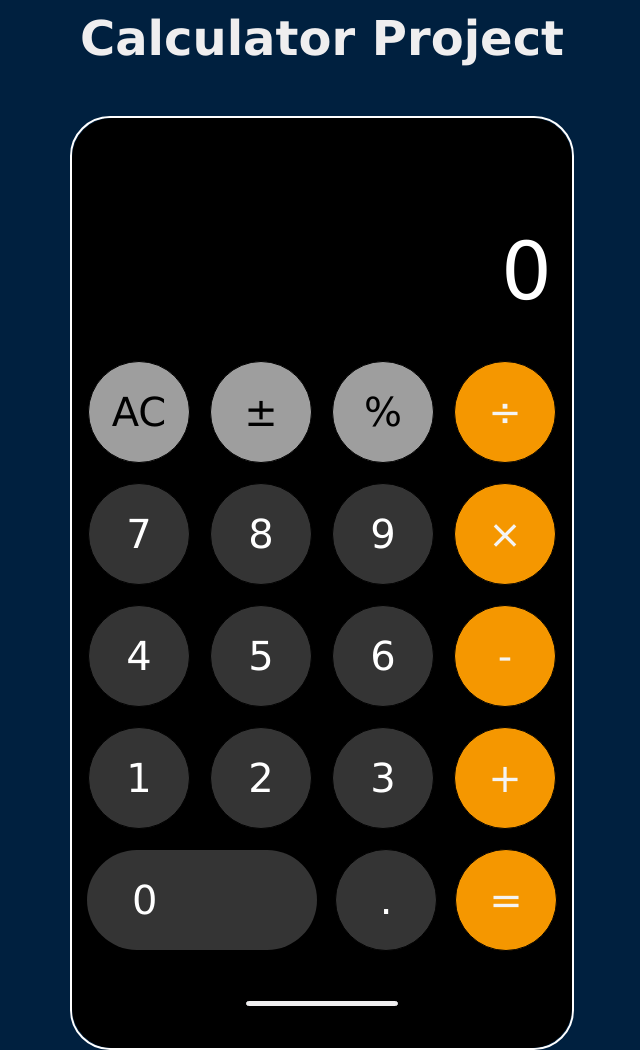
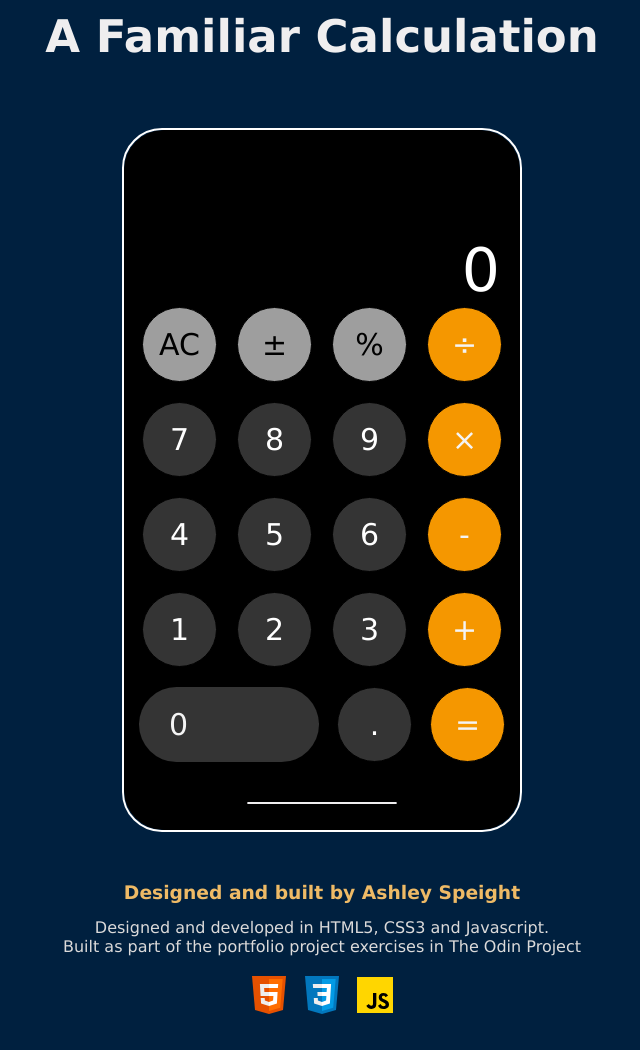
Before and after one commit to speightashley/calculator, a plain HTML site: page index.html in a window 1280 px wide. Shown: the part 40-1090 px from the top of the page, without its empty margins (318-958 px from the left). Drawn offline with Linux system fonts and the light colour scheme.

Commit message:
Finish working version

```diff
--- a/index.html
+++ b/index.html
@@ -15,7 +15,7 @@
   </head>
   <body>
     <header>
-      <h1>Calculator Project</h1>
+      <h1>A Familiar Calculation</h1>
     </header>
     <main>
       <div id="container">
@@ -48,6 +48,18 @@
     </main>
     <footer>
       <h3>Designed and built by Ashley Speight</h3>
+      <p class="footer">
+        Designed and developed in HTML5, CSS3 and Javascript.
+      </p>
+      <p class="footer">
+        Built as part of the portfolio project exercises in The Odin Project
+      </p>
+
+      <div id="logos">
+        <img src="/images/icons8-html-5.svg" alt="" srcset="" />
+        <img src="/images/icons8-css3-48.svg" alt="" />
+        <img src="/images/icons8-javascript.svg" alt="" srcset="" />
+      </div>
       <p id="social">
         <a href="https://github.com/speightashley/" class="fa fa-github"></a>
       </p>
--- a/script.js
+++ b/script.js
@@ -9,9 +9,23 @@ let value1 = 0;
 let value2 = 0;
 let finalResult = 0;
 let lastOp = "";
-let pressedEquals = false;
+let equalsPressed = false;
 
 result.innerText = displayValue;
+// TODO : Handle chaining of values
+
+/*
+
+Without pressing =
+1. enter a number - Store as displayValue, show on results inner text
+2. push an operator - Move display value into value1 -> store operator in lastOp, Change display value to lastOp, result inner text becomes operator
+3. reset display value to 0
+4. enter another number - store in display value
+4. push another operator - store display value in value2, reset display value to 0, calculate the result
+
+
+
+*/
 
 // Get digits
 for (const digit of digits) {
@@ -34,6 +48,7 @@ for (const fun of calfunc) {
       lastOp = "";
       value1 = 0;
       value2 = 0;
+      finalResult = 0;
       result.innerText = displayValue;
     }
   });
@@ -42,15 +57,25 @@ for (const fun of calfunc) {
 // operator actions
 for (const op of operators) {
   op.addEventListener("click", (e) => {
-    if (value1 == 0) {
-      value1 = displayValue;
-      displayValue = 0;
-      result.innerText = e.target.id;
-      lastOp = e.target.id;
-    } else {
-      lastOp = e.target.id;
-      result.innerText = lastOp;
-      displayValue = 0;
+    if (equalsPressed == false) {
+      if (value1 == 0) {
+        value1 = displayValue;
+        displayValue = e.target.id;
+        lastOp = displayValue;
+        result.innerText = displayValue;
+        displayValue = 0;
+      } else if (value1 != 0) {
+        value2 = displayValue;
+        displayValue = 0;
+        result.innerText = value2;
+        finalResult = getResult(value1, lastOp, value2);
+        lastOp = e.target.id;
+        displayValue = finalResult;
+        result.innerText = displayValue;
+        value2 = 0;
+        value1 = displayValue;
+        displayValue = 0;
+      }
     }
   });
 }
@@ -60,9 +85,19 @@ eq.addEventListener("click", (e) => {
     value2 = displayValue;
     displayValue = 0;
     finalResult = getResult(value1, lastOp, value2);
+    displayValue = finalResult;
+    value1 = 0;
+    value2 = 0;
+    finalResult = 0;
+
+    result.innerText = displayValue;
+  } else {
+    finalResult = getResult(value1, lastOp, value2);
+    result.innerText = finalResult;
+    value2 = 0;
     value1 = finalResult;
-    value2 = 0;
-    result.innerText = finalResult;
+    displayValue = 0;
+    finalResult = 0;
   }
 });
 
--- a/style.css
+++ b/style.css
@@ -1,6 +1,7 @@
 * {
   margin: 0;
   padding: 0;
+  box-sizing: border-box;
 }
 
 body {
@@ -8,26 +9,27 @@ body {
   font-family: "Lucida Sans", "Lucida Sans Regular", "Lucida Grande",
     "Lucida Sans Unicode", Geneva, Verdana, sans-serif;
   background-color: #00203fff;
-  height: 1200px;
-}
-
-h1 {
-  color: #efeeef;
-  font-size: 48px;
+  min-height: 100vh;
 }
 
 header {
   padding: 50px;
+  text-align: center;
 }
-
+header h1 {
+  color: #efeeef;
+  font-size: 45px;
+  padding-bottom: 15px;
+}
 main {
   display: flex;
   justify-content: center;
+  margin-top: 0px;
 }
 
 div#container {
-  min-width: 500px;
-  max-width: 500px;
+  min-width: 400px;
+  max-width: 400px; /* changed from 700 to 400 */
   height: 100%;
   /* border: 1px solid black; */
   border-top-right-radius: 40px;
@@ -35,6 +37,9 @@ div#container {
   border-bottom-left-radius: 40px;
   border-bottom-right-radius: 40px;
   border: 2px solid white;
+  overflow: hidden;
+  align-self: center;
+  justify-self: center;
 }
 
 div#result {
@@ -46,11 +51,12 @@ div#result {
   height: 200px;
   border-top-right-radius: 40px;
   border-top-left-radius: 40px;
+  padding-bottom: 25px;
 }
 
 div#result span {
   align-self: flex-end;
-  font-size: 80px;
+  font-size: 60px;
   padding-right: 20px;
 }
 
@@ -58,7 +64,7 @@ div#buttons {
   display: flex;
   flex-direction: row;
   gap: 20px;
-  height: 700px;
+  height: 500px; /*changed from 700 to 500 */
   padding: 15px;
   justify-content: center;
   align-content: center;
@@ -72,9 +78,9 @@ div#buttons {
 div.button {
   border-radius: 100%;
   border: 1px solid black;
-  width: 100px;
-  height: 100px;
-  font-size: 40px;
+  width: 75px; /*changed from 100 to 75 same below */
+  height: 75px;
+  font-size: 30px;
   /* font-weight: bold; */
   display: flex;
   justify-content: center;
@@ -87,12 +93,13 @@ div#bottom {
   justify-content: space-between;
   flex-direction: row;
   align-items: center;
+  padding-bottom: 15px;
 }
 
 div.doublebutton {
-  width: 230px;
-  height: 100px;
-  font-size: 40px;
+  width: 180px; /* changed from 230 to 180 */
+  height: 75px;
+  font-size: 30px;
   /* font-weight: bold; */
   /* display: flex; */
   border-radius: 100px;
@@ -100,10 +107,11 @@ div.doublebutton {
   align-content: center;
   display: flex;
   align-items: center;
+  color: #f4f4f4;
 }
 
 div.doublebutton p {
-  padding-left: 45px;
+  padding-left: 30px;
 }
 
 .op {
@@ -150,8 +158,9 @@ hr {
   border-radius: 40px;
   background-color: #efeeef;
   width: 150px;
-  height: 3px;
-  margin-top: 30px;
+  height: 1px;
+  margin-top: 5px;
+  margin-bottom: 50px;
 }
 
 footer {
@@ -160,6 +169,7 @@ footer {
 
 footer h3 {
   color: #eeba66;
+  padding-bottom: 15px;
 }
 
 footer p {
@@ -172,3 +182,13 @@ footer p {
   font-size: 48px;
   color: #f4f4f4;
 }
+
+footer .footer {
+  color: #dbdada;
+  padding: 0px;
+  font-size: 16px;
+}
+
+div#logos {
+  padding: 15px;
+}
```
Also changed, not shown: images/icons8-css3-144.svg (added), images/icons8-css3-48.svg (added), images/icons8-css3-96.svg (added), images/icons8-html-5.svg (added), images/icons8-javascript.svg (added).
